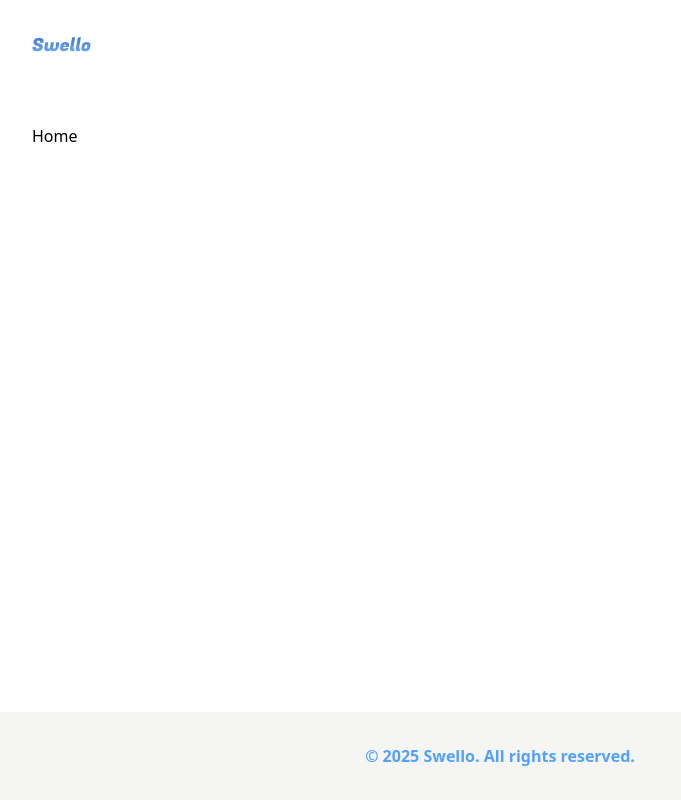
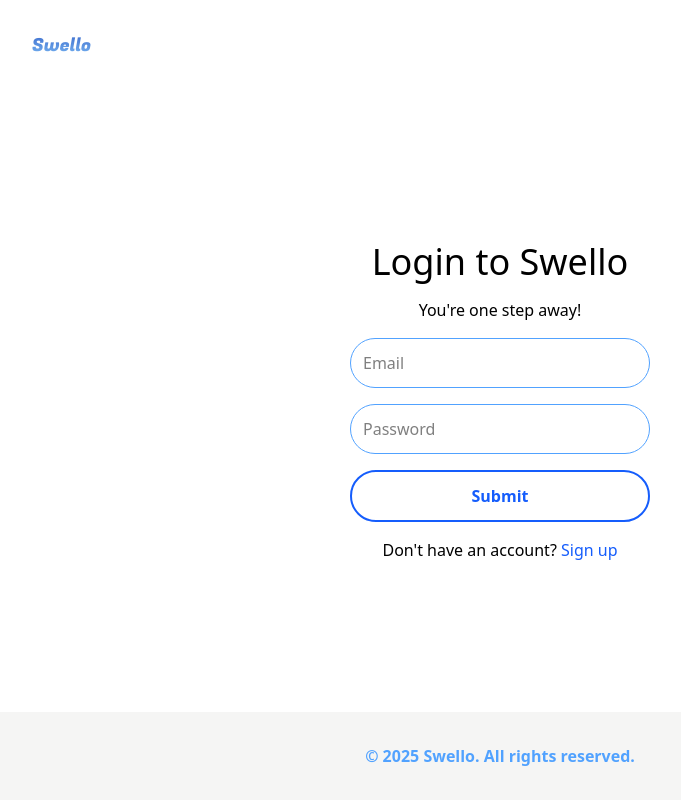
Before and after one commit to oliviafjardine/nextjs-login-template, a Next.js app in the folder frontend/: page /dashboard in a window 1280 px wide. Shown: the whole page, without its empty margins (140-821 px from the left). Built offline with nearby package versions, Linux system fonts and the light colour scheme; no server answers.

Commit message:
loading screen, login/signup authentication complete and working

```diff
--- a/frontend/src/app/dashboard/page.tsx
+++ b/frontend/src/app/dashboard/page.tsx
@@ -1,6 +1,5 @@
 import type { Metadata } from "next";
 import Main from "@/components/Main";
-import Login from "@/components/sections/Login";
 import Dashboard from "@/components/sections/Dashboard";
 
 export const metadata: Metadata = {
@@ -8,21 +7,9 @@
 };
 
 const DashboardPage = () => {
-    const isAuthenticated = true;
-
-    let children = (
-        <Login />
-    )
-
-    if (isAuthenticated) {
-        children = (
-            <Dashboard />
-        )
-    }
-
     return (
         <Main>
-            {children}
+            <Dashboard />
         </Main>
     );
 };
--- /dev/null
+++ b/frontend/src/app/head.tsx
@@ -0,0 +1,14 @@
+import React from 'react'
+
+export default function Head() {
+  return (
+    <head>
+      <link
+        rel="stylesheet"
+        href="https://cdnjs.cloudflare.com/ajax/libs/font-awesome/6.7.2/css/all.min.css"
+        integrity="sha512-Evv84Mr4kqVGRNSgIGL/F/aIDqQb7xQ2vcrdIwxfjThSH8CSR7PBEakCr51Ck+w+/U6swU2Im1vVX0SVk9ABhg=="
+        crossOrigin="anonymous"
+        referrerPolicy="no-referrer" />
+    </head>
+  )
+}
--- a/frontend/src/app/layout.tsx
+++ b/frontend/src/app/layout.tsx
@@ -3,6 +3,8 @@
 import "./globals.css";
 import Link from "next/link";
 import { AuthProvider } from "../context/AuthContext";
+import Head from "./head";
+
 
 const opensans = Open_Sans({variable: "--font-inter", subsets: ["latin"],});
 const fugaz = Fugaz_One({variable: "--font-inter", subsets: ["latin"], weight: ['400']});
@@ -35,6 +37,9 @@
 
   return (
     <html lang="en">
+      <Head>
+
+      </Head>
       <AuthProvider>
         <body
           className={'w-full max-w-[1000px] mx-auto text-sm sm:text-base min-h-screen flex flex-col ' + `${opensans.variable} antialiased`}
--- a/frontend/src/components/sections/Dashboard.tsx
+++ b/frontend/src/components/sections/Dashboard.tsx
@@ -2,9 +2,11 @@
 
 import React, { useEffect, useState } from 'react'
 import { useAuth } from '@/context/AuthContext'
+import Loading from "@/components/ui/Loading";
+import Login from "@/components/sections/Login";
 
 export default function Dashboard() {
-  const { currentUser, userDataObj } = useAuth()
+  const { currentUser, userDataObj, setUserDataObj, loading } = useAuth()
   const [data, setData] = useState({})
 
   useEffect(() => {
@@ -14,6 +16,14 @@
     setData(userDataObj)
   }, [currentUser, userDataObj])
 
+    if (loading) {
+        return <Loading />
+    }
+
+    if (!currentUser) {
+        return <Login />
+    }
+
   return (
     <div className='flex flex-col flex-1'>
       <div className='grid grid-cols-1 sm:grid-cols-3'>
--- a/frontend/src/components/sections/Login.tsx
+++ b/frontend/src/components/sections/Login.tsx
@@ -1,26 +1,66 @@
-import React from 'react'
+'use client'
+import React, { useState } from 'react'
 import Button from '../ui/Button'
+import { useAuth } from '../../context/AuthContext'
 
 export default function Login() {
+  const [email, setEmail] = useState('')
+  const [password, setPassword] = useState('')
+  const [isRegister, setIsRegister] = useState(false)
+  const [authenticating, setAuthenitcating] = useState(false)
+  const { signup, login } = useAuth()
+
+  async function handleSubmit() {
+    if (!email || !password || password.length < 8){
+      return
+    }
+    setAuthenitcating(true)
+    try {
+      if (isRegister){
+        console.log('Signing up a new user')
+        await signup(email, password)
+      } else {
+        console.log('Logging into existing user')
+        await login(email, password)
+      }
+    } catch (err) {
+      if (err instanceof Error) {
+        console.log(err.message)
+      } else {
+        console.log('Unknown error during auth')
+      }
+    } finally {
+      setAuthenitcating(false)
+    }
+  }
+
   return (
     <div className='flex flex-col flex-1 justify-center items-center gap-4'>
       {/* Login title */}
-      <h3 className='text-2xl sm:text-3xl md:text-4xl '>Log In to Swello</h3>
+      <h3 className='text-2xl sm:text-3xl md:text-4xl '>{isRegister ? 'Create your Swello account' : 'Login to Swello'}</h3>
       <p>You're one step away!</p>
 
       {/* Input email and password */}
-      <input className='w-full max-w-[300px] mx-auto px-3 duration-200 hover:border-blue-600 focus:border-blue-600 py-2 sm:py-3 border border-solid border-blue-400 rounded-full outline-none'
+      <input id="email" name="email" autoComplete="email" value={email} onChange={(e) => {
+        setEmail(e.target.value)
+      }} className='w-full max-w-[300px] mx-auto px-3 duration-200 hover:border-blue-600 focus:border-blue-600 py-2 sm:py-3 border border-solid border-blue-400 rounded-full outline-none'
         placeholder='Email'/>
-      <input className='w-full max-w-[300px] mx-auto px-3 duration-200 hover:border-blue-600 focus:border-blue-600 py-2 sm:py-3 border border-solid border-blue-400 rounded-full outline-none'
+      <input id="password" name="password" autoComplete="current-password" value={password} onChange={(e) => {
+        setPassword(e.target.value)
+      }} className='w-full max-w-[300px] mx-auto px-3 duration-200 hover:border-blue-600 focus:border-blue-600 py-2 sm:py-3 border border-solid border-blue-400 rounded-full outline-none'
         placeholder='Password' type='password' />
 
       {/* Submit button */}
       <div className='max-w-[300px] w-full mx-auto'>
-        <Button text='Submit' full/>
+        <Button onClick={handleSubmit} text={authenticating ? 'Submitting' : 'Submit'} full/>
       </div>
 
       {/* Sign up link */}
-      <p className='text-center'>Don't have an account? <span className='text-blue-600'>Sign up</span></p>
+      <p className='text-center'>{isRegister ? 'Already have an account? ' : 'Don\'t have an account? '}
+        <button onClick={() => setIsRegister(!isRegister)}
+        className='text-blue-600'>{isRegister ? 'Sign in' : 'Sign up'}
+        </button>
+      </p>
     </div>
   )
 }
--- /dev/null
+++ b/frontend/src/components/ui/Loading.tsx
@@ -0,0 +1,9 @@
+import React from 'react'
+
+export default function Loading() {
+  return (
+      <div className='flex flex-col flex-1 justify-center items-center'>
+      <i className='fa-solid text-slate-800 fa-spinner animate-spin text-3xl'></i>
+    </div>
+  )
+}
```
